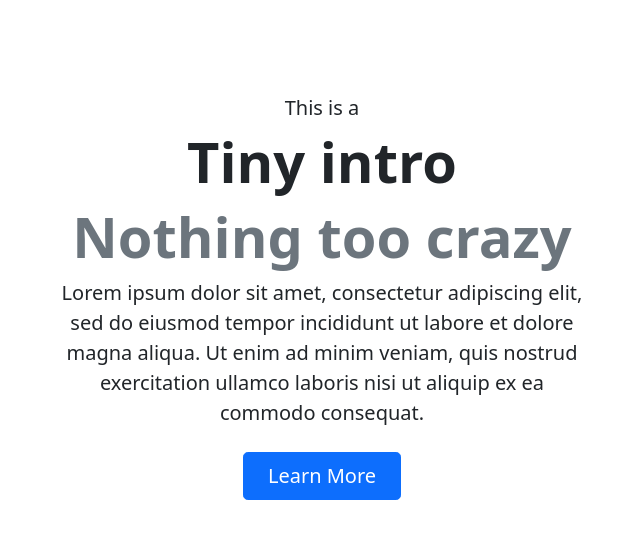
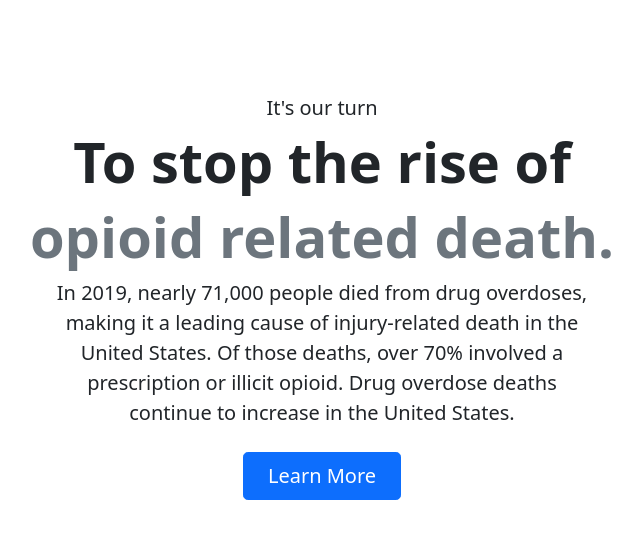
Before and after one commit to logankimbs/intex, a Django app: page / in a window 1280 px wide. Shown: the part 95-634 px from the top of the page, without its empty margins (318-960 px from the left). Run offline with Django 3.2, Linux system fonts and the light colour scheme.

Commit message:
added header and paragraph to index page

```diff
--- a/templates/portal/index.html
+++ b/templates/portal/index.html
@@ -1,14 +1,15 @@
 {% extends 'base.html' %} {% load static %} {% block content %}
 <div class="container">
     <div class="px-4 py-5 my-5 text-center">
-        <h5>This is a</h5>
-        <h1 class="display-4 fw-bold">Tiny intro</h1>
-        <h1 class="display-4 fw-bold text-muted">Nothing too crazy</h1>
+        <h5>It's our turn</h5>
+        <h1 class="display-4 fw-bold">To stop the rise of</h1>
+        <h1 class="display-4 fw-bold text-muted">opioid related death.</h1>
         <div class="col-lg-6 mx-auto">
             <p class="lead mb-4">
-                Lorem ipsum dolor sit amet, consectetur adipiscing elit, sed do eiusmod tempor incididunt
-                ut labore et dolore magna aliqua. Ut enim ad minim veniam, quis nostrud exercitation ullamco
-                laboris nisi ut aliquip ex ea commodo consequat.
+                In 2019, nearly <Strong>71,000</strong> people died from drug overdoses, making it a
+                leading cause of injury-related death in the United States. Of those deaths,
+                over 70% involved a prescription or illicit opioid. Drug overdose deaths
+                continue to increase in the United States.
             </p>
             <div class="d-grid gap-2 d-sm-flex justify-content-sm-center">
                 <button type="button" class="btn btn-primary btn-lg px-4 gap-3" onclick="location.href='{% url 'about' %}'">Learn More</button>
```
